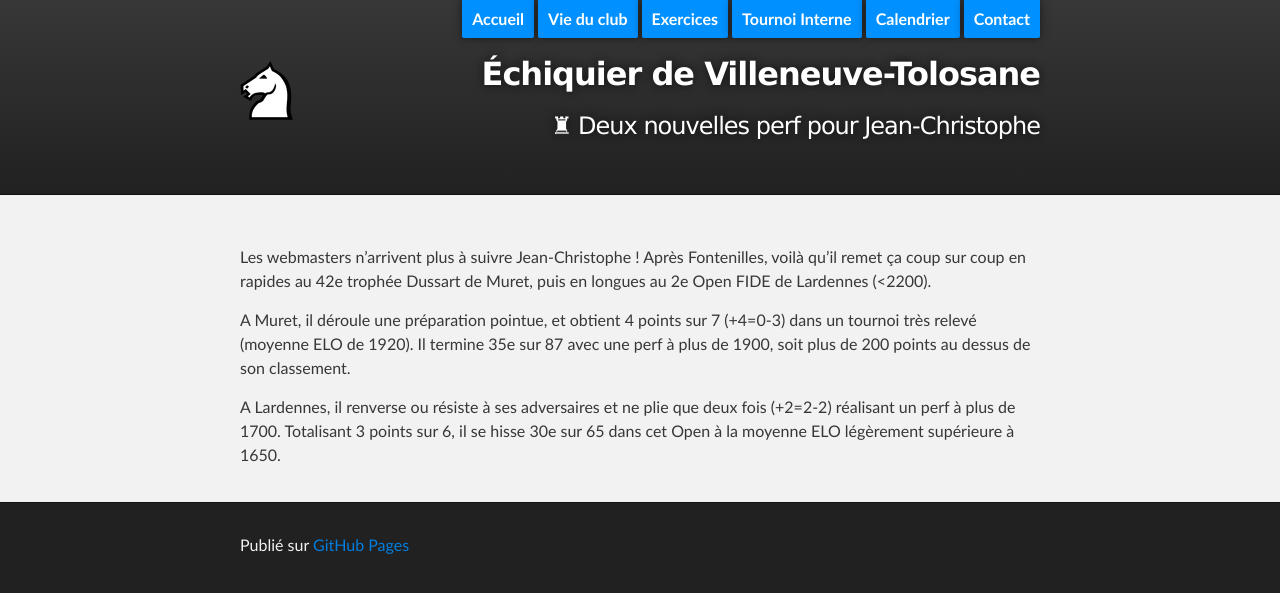
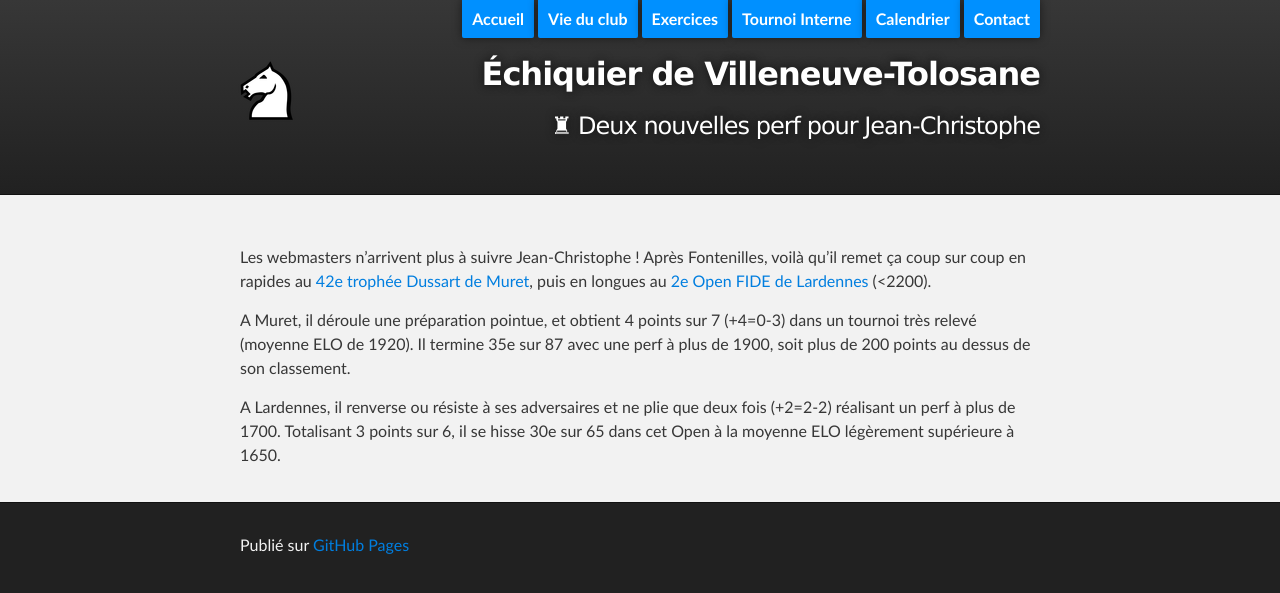
Before and after one commit to echiquier-villeneuve-tolosane/echiquier-villeneuve-tolosane.github.io, a Jekyll site: the page built from _posts/2014-05-27--deux-nouvelles-perf-pour-jean-christophe.md, in a window 1280 px wide. Shown: the top 593 px of the page. Built offline with Jekyll 4.4.1, drawn with Linux system fonts in a browser that asks for light colours; nearby versions of some CDN libraries; some of the changed lines change nothing that is shown.

Commit message:
Updated 2014-05-27--deux-nouvelles-perf-pour-jean-christophe.md

```diff
--- a/_posts/2014-05-27--deux-nouvelles-perf-pour-jean-christophe.md
+++ b/_posts/2014-05-27--deux-nouvelles-perf-pour-jean-christophe.md
@@ -5,7 +5,7 @@ layout: default
 root: ../../..
 ---
 
-Les webmasters n'arrivent plus à suivre Jean-Christophe ! Après Fontenilles, voilà qu'il remet ça coup sur coup en rapides au 42e trophée Dussart de Muret, puis en longues au 2e Open FIDE de Lardennes (<2200).
+Les webmasters n'arrivent plus à suivre Jean-Christophe ! Après Fontenilles, voilà qu'il remet ça coup sur coup en rapides au [42e trophée Dussart de Muret](http://www.echecs.asso.fr/FicheTournoi.aspx?Ref=30759), puis en longues au [2e Open FIDE de Lardennes](http://www.echecs.asso.fr/FicheTournoi.aspx?Ref=30780) (<2200).
 
 A Muret, il déroule une préparation pointue, et obtient 4 points sur 7 (+4=0-3) dans un tournoi très relevé (moyenne ELO de 1920). Il termine 35e sur 87 avec une perf à plus de 1900, soit plus de 200 points au dessus de son classement.
 
```
